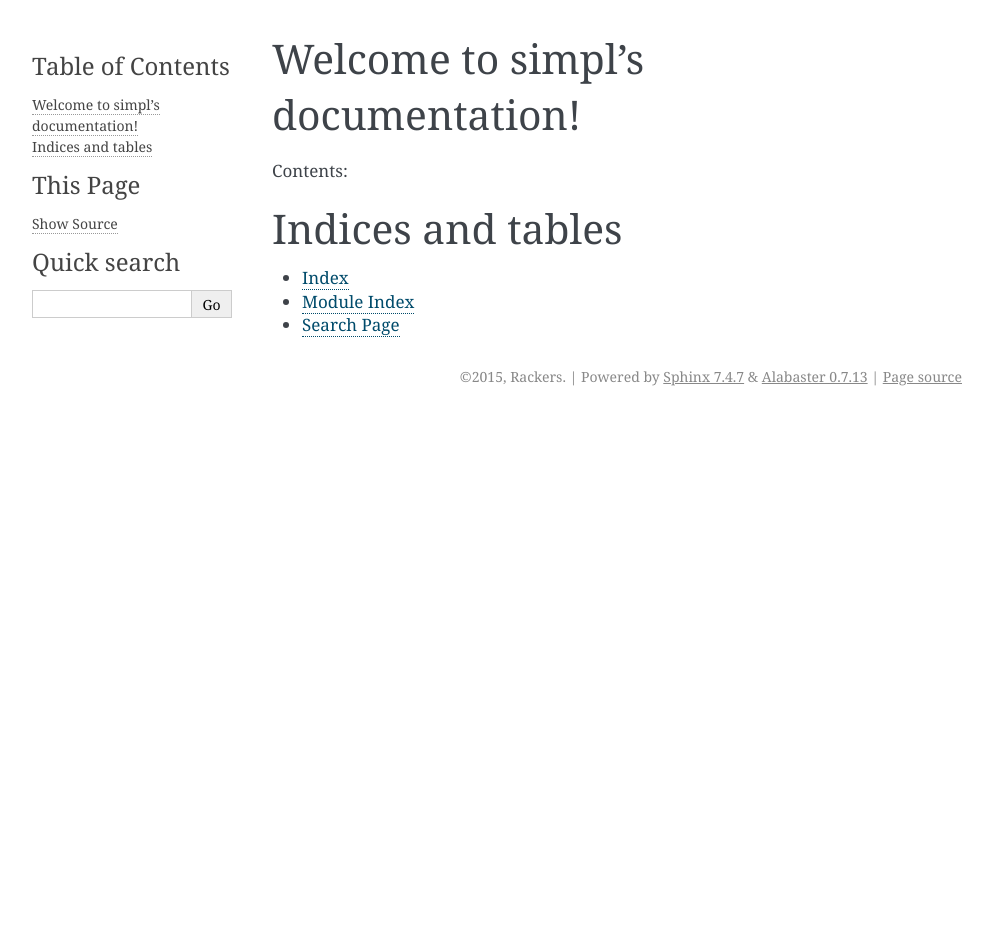
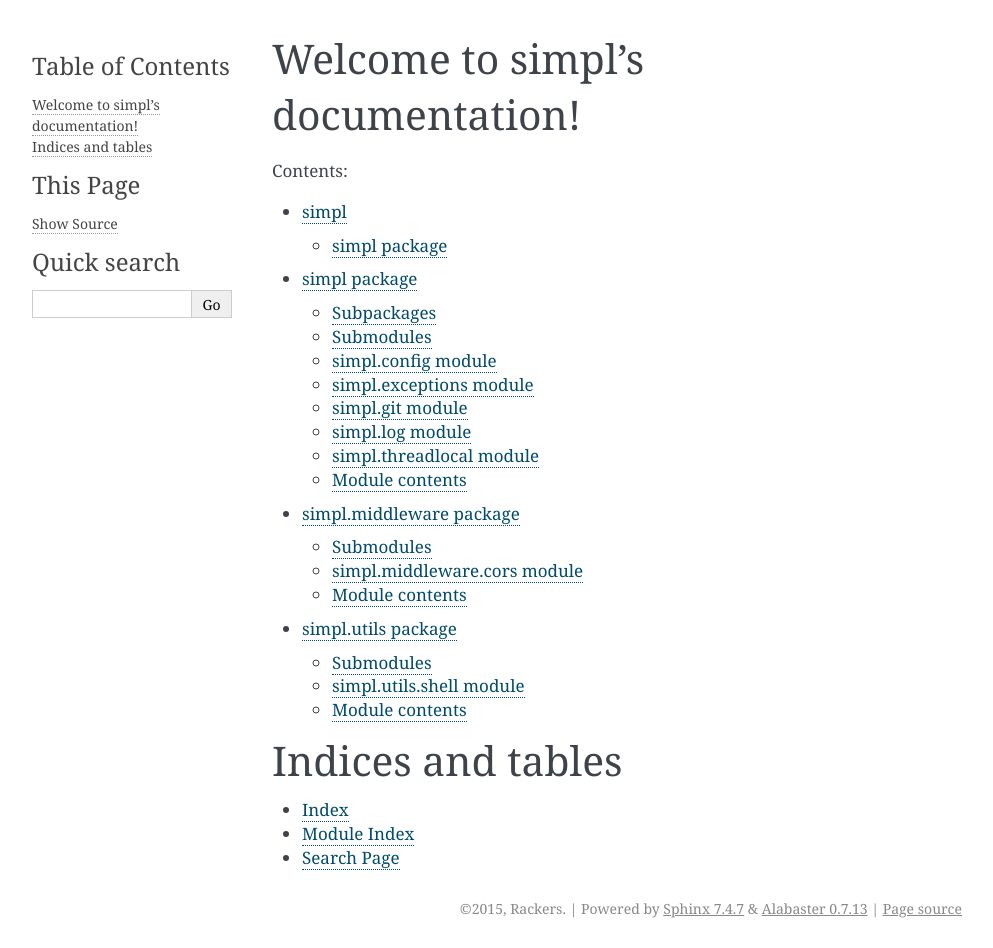
Before and after one commit to rackerlabs/simpl, a Sphinx documentation site: the page built from docs/source/index.rst, in a window 1280 px wide. Shown: the whole page, without its empty margins (148-1141 px from the left). Built offline with Sphinx 7.4.7, drawn with Linux system fonts in a browser that asks for light colours; before the commit the page ends 900 px from its top, so only the background shows below that.

Commit message:
include all rst files in index.rst

```diff
--- a/docs/source/index.rst
+++ b/docs/source/index.rst
@@ -11,7 +11,10 @@ Contents:
 .. toctree::
    :maxdepth: 2
 
-
+   modules.rst
+   simpl.rst
+   simpl.middleware.rst
+   simpl.utils.rst
 
 Indices and tables
 ==================
```
